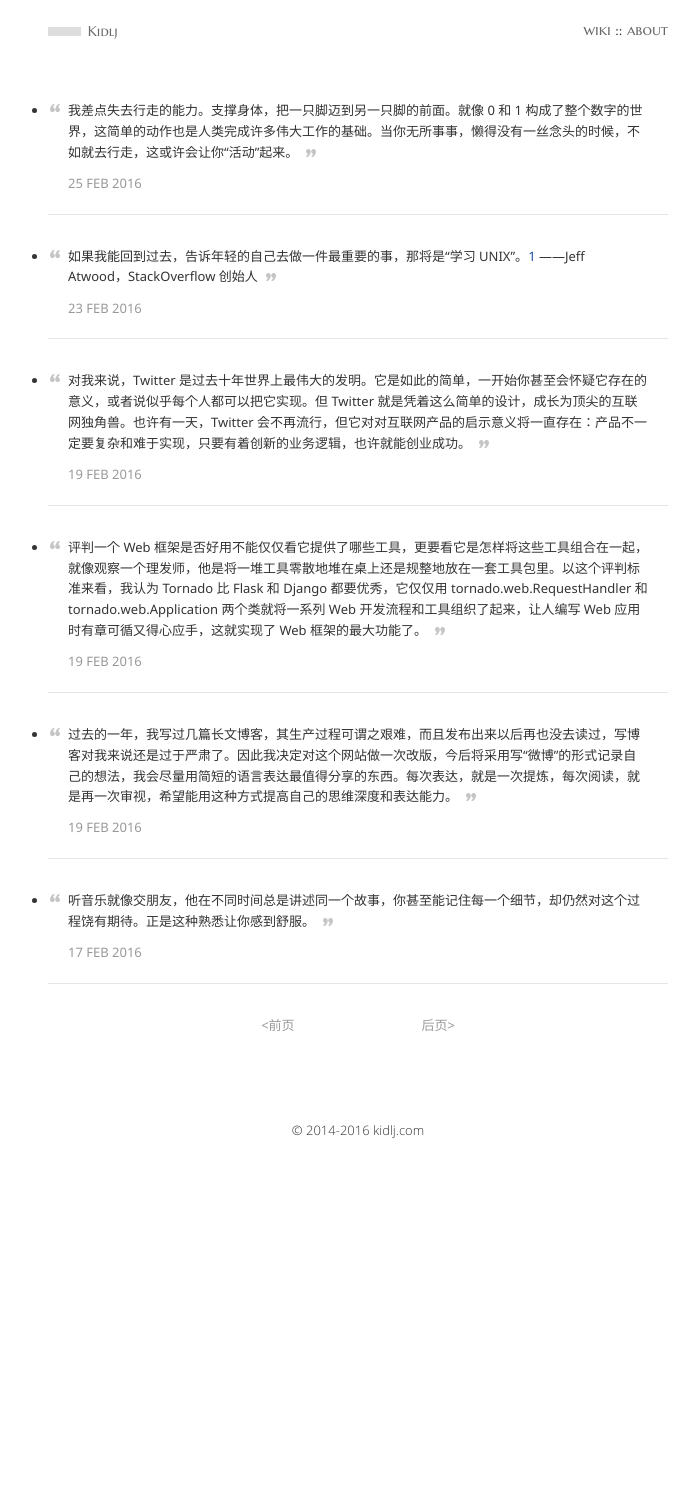
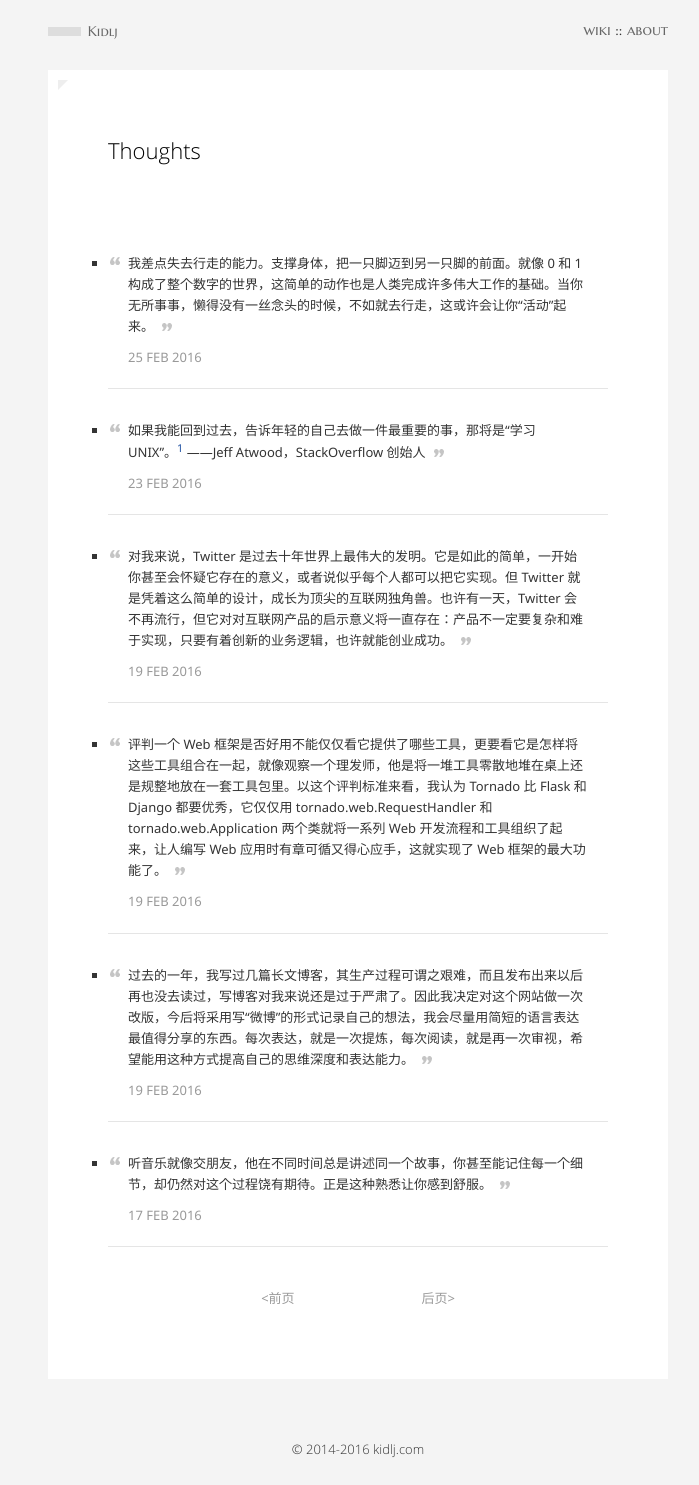
Before and after one commit to kidlj/awei, a Jekyll site: the page built from index.html, in a window 1280 px wide. Shown: the whole page, without its empty margins (282-981 px from the left). Built offline with Jekyll 4.4.1, drawn with Linux system fonts in a browser that asks for light colours; the list of posts is cut into pages by our own code; before the commit the page ends 1166 px from its top, so only the background shows below that.

Commit message:
index page rethemed

```diff
--- a/css/style.css
+++ b/css/style.css
@@ -6,7 +6,7 @@
 /*********************************************************************/
 
 body {
-	background-color: #fff;
+	background-color: #f4f4f4;
 	color: #343434;
 	line-height: 1.6em;
 	font-family: 'Segoe UI', Arial, Helvetica, "Source Sans Pro", "Dejavu Sans", sans-serif;
@@ -97,7 +97,6 @@ article {
 	font-family: 'Segoe UI', Arial, Helvetica, Dejavu Sans, sans-serif;
 	font-weight: 400;
 	line-height: 1.62em;
-	border: 1px solid #e5e5e5;
 	position: relative; }
 	article * {
 		max-width: 100%; }
@@ -116,6 +115,14 @@ article {
 			text-transform: uppercase; }
 		article header h1 {
 			border-bottom: 0; }
+
+		/* for index header */
+		article header .index-title {
+			font-weight: 500;
+			font-size: 1.7em;
+			/* margin tweak to equal wiki page  */
+			margin: 0px 0px -20px; }
+
 	article ul, article ol {
 		margin: 20px 0 20px 20px; }
 	article ul {
@@ -221,7 +228,7 @@ article {
 
 .paginator {
 	color: #999;
-	padding: 30px 40px 24px;
+	padding: 40px 40px 0px;
 	text-align: center; }
 	.paginator .pagenum {
 		display: inline-block;
@@ -267,12 +274,14 @@ ul.post-listing .datetime {
 
 /**********************************************************************/
 /*
-/* For Grid-unit in index page
+/* Index Page
 /*
 /**********************************************************************/
 
 .thoughts {
   text-align: left; }
+  article .thoughts {
+	  margin: 0px; }
   .thoughts .thought-item .bd {
     color: inherit;
     font-size: 13px;
@@ -289,6 +298,7 @@ ul.post-listing .datetime {
     -o-transition: 0.5s;
     transition: 0.5s; }
 	.thoughts .thought-item .bd blockquote {
+		border-left: 0px;
 		margin-top: 10px;
 		padding: 0 20px;
 		background: url(/images/static/quotel.gif) no-repeat 2px 4px;}
--- a/index.html
+++ b/index.html
@@ -4,7 +4,13 @@ title: Thoughts
 ---
 
 
-<div class="main">
+<section class="content">
+	<article>
+		<div class="mark"></div>
+		<header>
+			<h1 class="index-title">Thoughts</h1>
+	  </header>
+
 		<ul class="thoughts">
 			{% for post in paginator.posts %}
 			<li class="thought-item">
@@ -19,6 +25,6 @@ title: Thoughts
 			</li>
 			{% endfor %}
 		</ul>
-</div>
-
 		{% include paginator.html %}
+	</article>
+</section>
```
Lines whose indentation alone changed are shown as unchanged.
